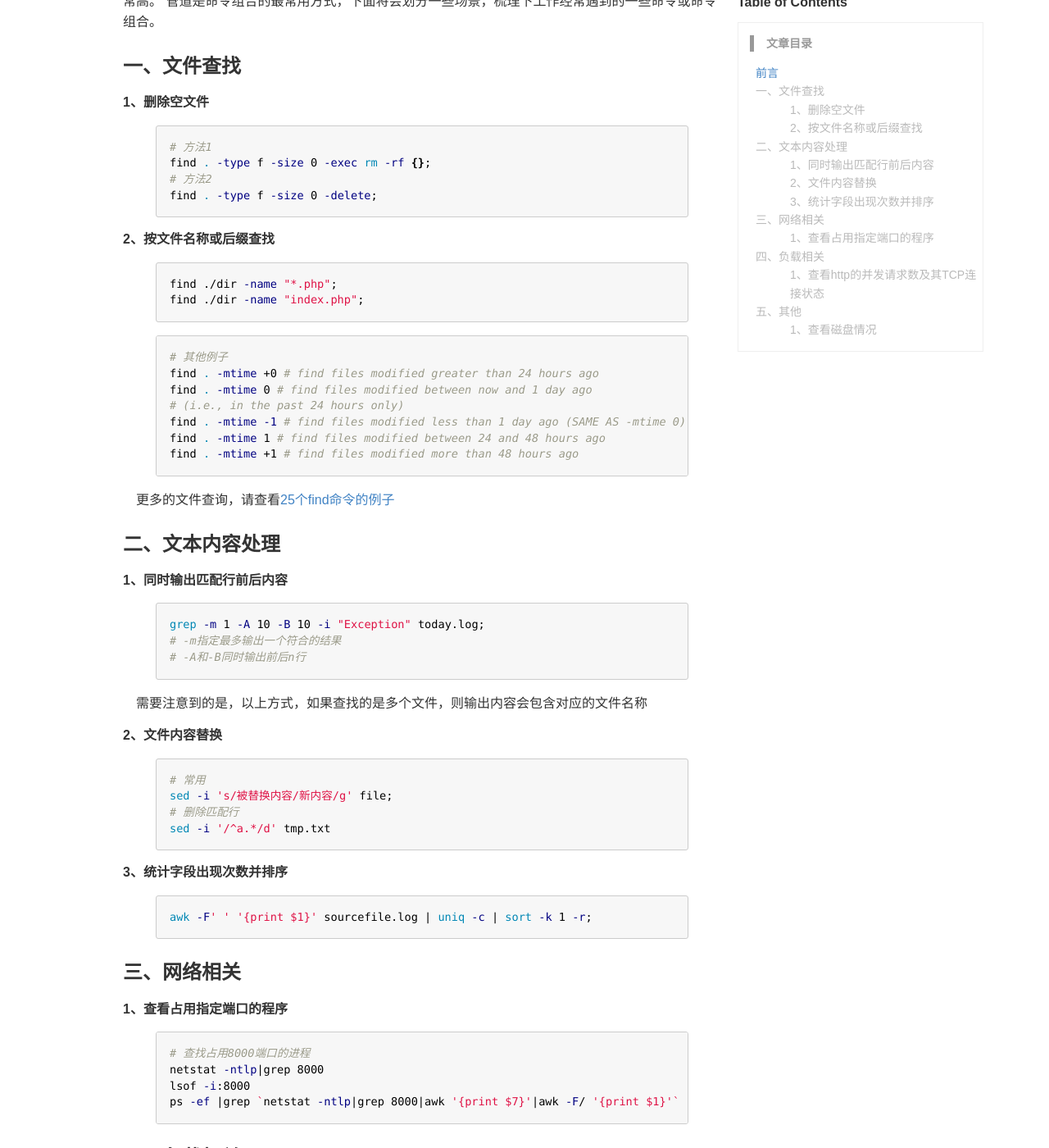
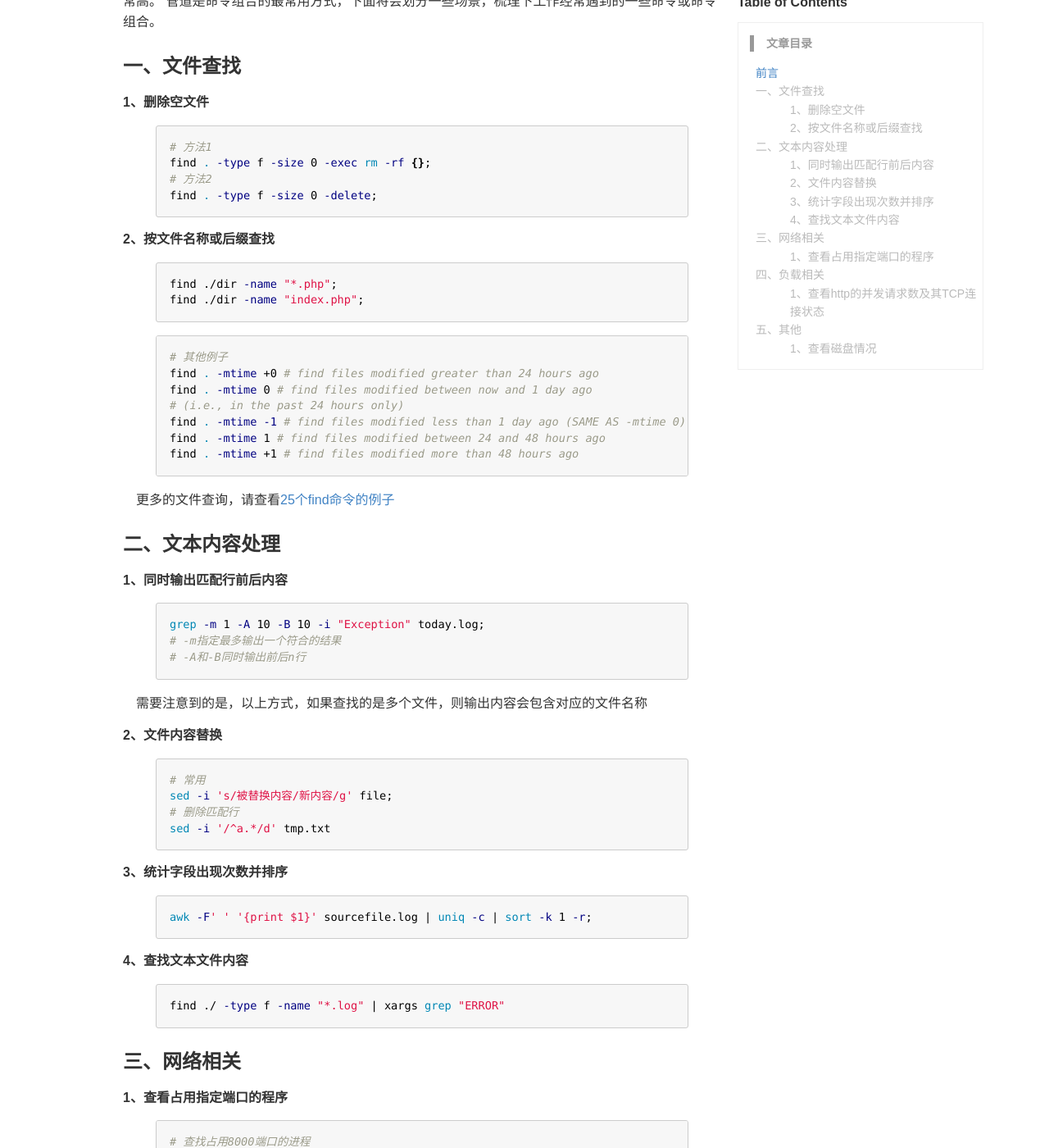
Before and after one commit to bugVanisher/bugVanisher.github.io, a Jekyll site: the page built from _posts/shell/2019-01-26-frequently-used-shell-command.md, in a window 1280 px wide and 1400 px high, scrolled down 333 px. Shown: the whole window at 82% size. Built offline with Jekyll 4.4.1, drawn with Linux system fonts in a browser that asks for light colours; comment, search, counter and statistics services are not loaded.

Commit message:
update at 0617

```diff
--- a/_posts/shell/2019-01-26-frequently-used-shell-command.md
+++ b/_posts/shell/2019-01-26-frequently-used-shell-command.md
@@ -62,6 +62,11 @@ sed -i '/^a.*/d' tmp.txt
 awk -F' ' '{print $1}' sourcefile.log | uniq -c | sort -k 1 -r;
 {% endhighlight %}
 
+##### 4、查找文本文件内容
+{% highlight sh %}
+find ./ -type f -name "*.log" | xargs grep "ERROR"
+{% endhighlight %}
+
 ### 三、网络相关
 ##### 1、查看占用指定端口的程序
 {% highlight sh %}
```
